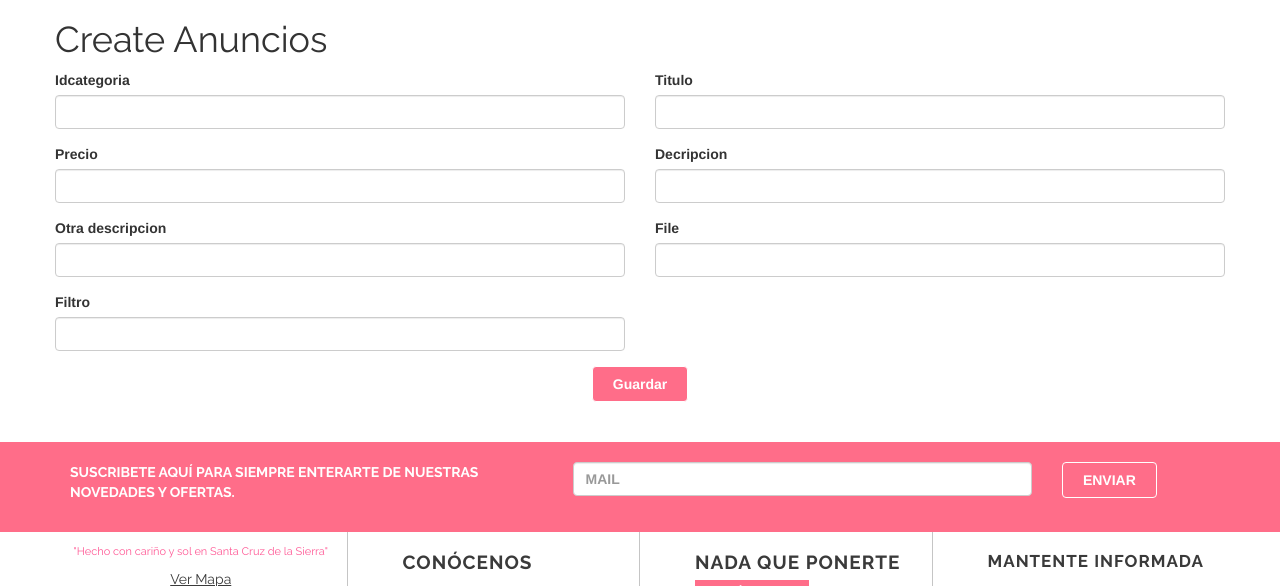
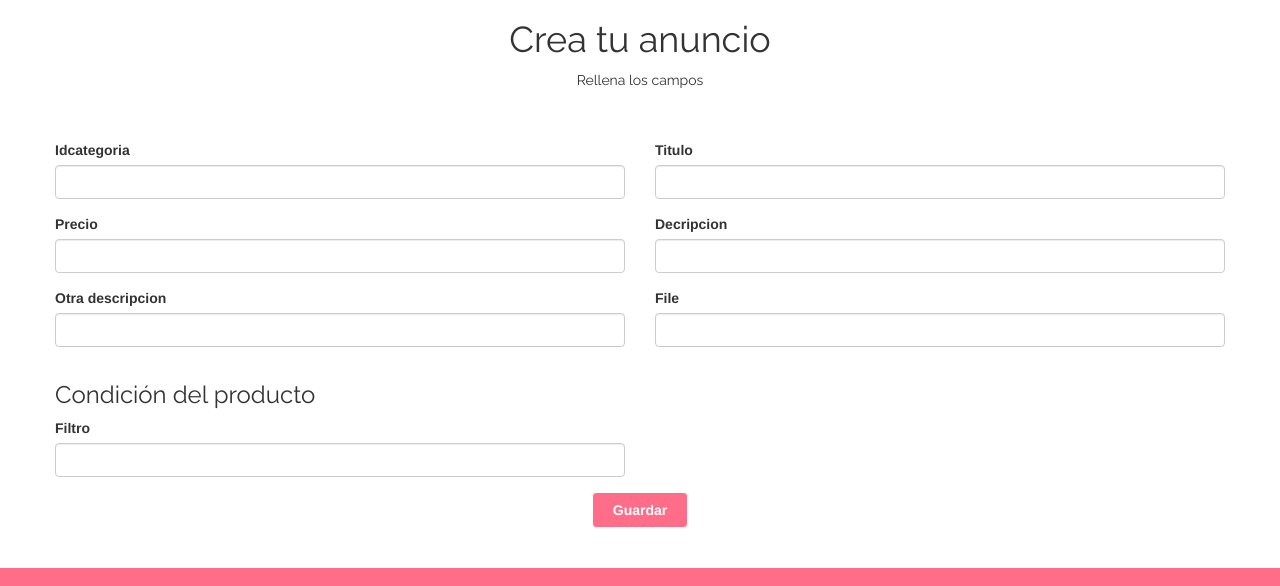
Before and after one commit to JmanuelJustiniano250/nadaque_ponerte, a Yii app: template views/anuncios/create.php in a window 1280 px wide. Shown: the part 64-650 px from the top of the page. Run offline with PHP 8.4 and a stand-in for Yii, Linux system fonts and the light colour scheme; the template is opened without the code that fills it, so the values that code supplies are empty; form fields are guessed from the names that the template uses; some libraries are stand-ins or nearby versions.

Commit message:
Falta formulario de crear anuncio, al crear filtros no funciona al filtar con los filtros creados

```diff
--- a/models/MaterialProducto.php
+++ b/models/MaterialProducto.php
@@ -22,6 +22,7 @@ class MaterialProducto extends \yii\db\ActiveRecord
     /**
      * @inheritdoc
      */
+
     public function rules()
     {
         return [
--- a/views/anuncios/_form.php
+++ b/views/anuncios/_form.php
@@ -111,9 +111,12 @@ $user = Yii::$app->session->get('user');
                 $model['filtro'] = $tmp;
             }
             ?>
+
+            <h3>Condición del producto</h3>
+
             <?= $form->field($model, 'filtro')->widget(Select2::classname(), [
 
-                'data' => \yii\helpers\ArrayHelper::map(\app\models\Filtros::find()->where(['estado' => 1])->andWhere(['IS NOT', 'idpadre', NULL])->all(), 'idfiltro', 'nombre'),
+                'data' => \yii\helpers\ArrayHelper::map(\app\models\Ciudad::find()->where(['IS NOT', 'idciudad', NULL])->all(), 'idciudad', 'nombre'),
                 'language' => 'es',
                 'options' => [
                     'placeholder' => 'compras',
--- a/views/anuncios/create.php
+++ b/views/anuncios/create.php
@@ -6,7 +6,7 @@ use yii\helpers\Html;
 /* @var $this yii\web\View */
 /* @var $model app\models\Anuncios */
 
-$this->title = 'Create Anuncios';
+$this->title = 'Crea tu anuncio';
 $this->params['breadcrumbs'][] = ['label' => 'Anuncios', 'url' => ['index']];
 $this->params['breadcrumbs'][] = $this->title;
 ?>
@@ -15,7 +15,8 @@ $this->params['breadcrumbs'][] = $this->title;
         <div class="row">
 
 
-            <h1><?= Html::encode($this->title) ?></h1>
+            <h1 class="text-center"><?= Html::encode($this->title) ?></h1>
+            <p class="text-center">Rellena los campos</p> <br><br>
 
             <?= $this->render('_form', [
                 'model' => $model,
--- a/views/anuncios/index.php
+++ b/views/anuncios/index.php
@@ -18,7 +18,7 @@ $this->params['breadcrumbs'][] = $this->title;
 
     <p>
         <?= Html::a('Create Anuncios', ['create'], ['class' => 'btn btn-success']) ?>
-    </p>
+    </p>2
     <?php Pjax::begin(); ?>    <?= GridView::widget([
         'dataProvider' => $dataProvider,
         'filterModel' => $searchModel,
--- a/views/site/widgets/breadcrumbs.php
+++ b/views/site/widgets/breadcrumbs.php
@@ -9,7 +9,7 @@ use yii\helpers\Url;
         <div class="row">
             <div class="col-xs-12">
                 <p class="poscio" >
-                    <a href="<?php echo Url::to('anuncios') ?>" class="anunciocrear">Crea tu anuncio</a>
+                    <a href="<?php echo Url::to('cuenta/anuncios') ?>" class="anunciocrear">Crea tu anuncio</a>
                     <i class="fa fa-home" aria-hidden="true"></i></p>
             </div>
         </div>
```
Also changed, not shown: imagen/anuncios/KpC11Qr90tLphVcfI5CD-2_c-StB5Bxt.png (added), imagen/anuncios/qxquxXEzJ8fLAJHDGu1aVdjibVjOeH0z.png (added).
